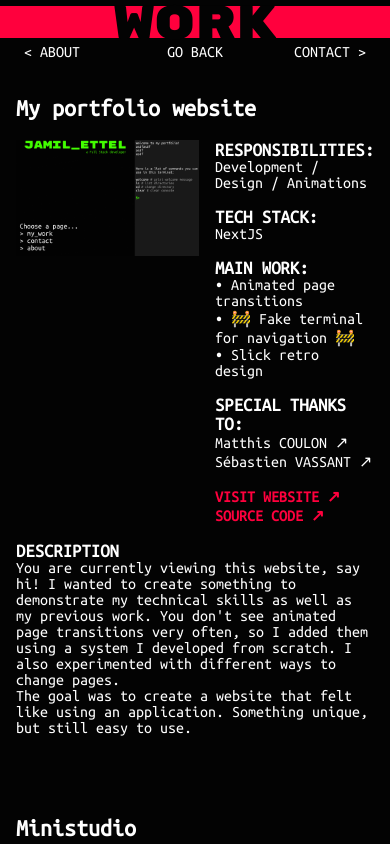
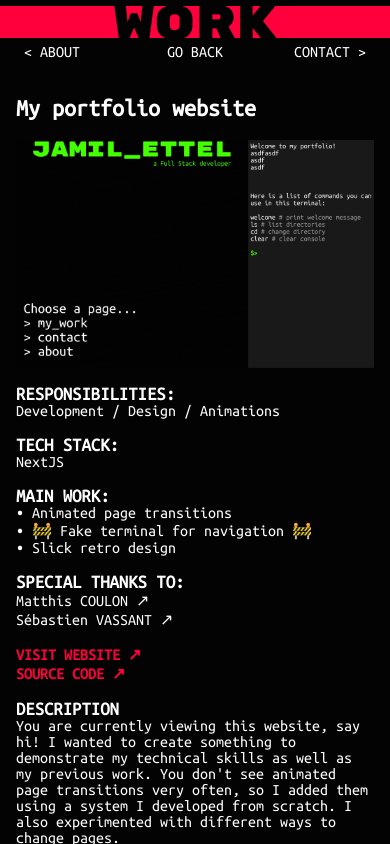
Before and after one commit to jamilettel/portfolio, a Next.js app: page /work in a window 390 px wide. Shown: the top 844 px of the page. Built offline with nearby package versions, Linux system fonts and the light colour scheme.

Commit message:
:iphone: Fix responsiveness Work page

```diff
--- a/src/modules/work/Work.scss
+++ b/src/modules/work/Work.scss
@@ -41,7 +41,8 @@
     margin-bottom: 64px;
 
     @media (max-width: 900px) {
-      flex-direction: column;
+      grid-template-columns: 100%;
+      grid-template-rows: auto auto auto;
     }
 
     svg {
@@ -63,11 +64,20 @@
         color: white;
         font-weight: normal;
       }
+      @media (max-width: 900px) {
+        grid-row: 2;
+        grid-column: 1;
+      }
     }
 
     .project-description {
       grid-column: span 2;
       grid-row: 2;
+      @media (max-width: 900px) {
+        grid-column: 1;
+        grid-row: 3;
+      }
+
       p {
         white-space: pre-wrap;
       }
```
